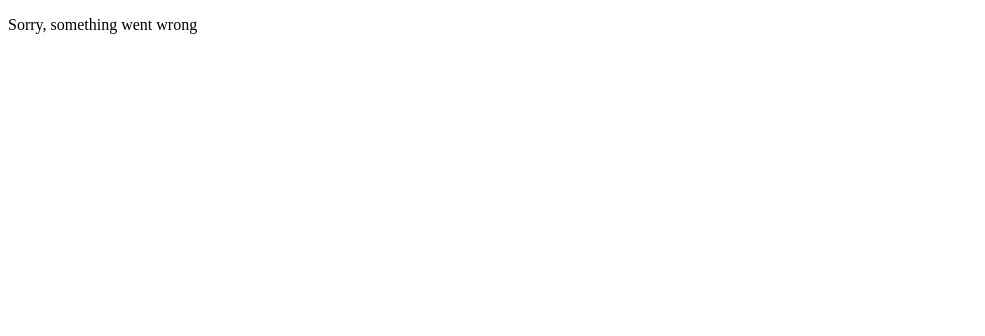
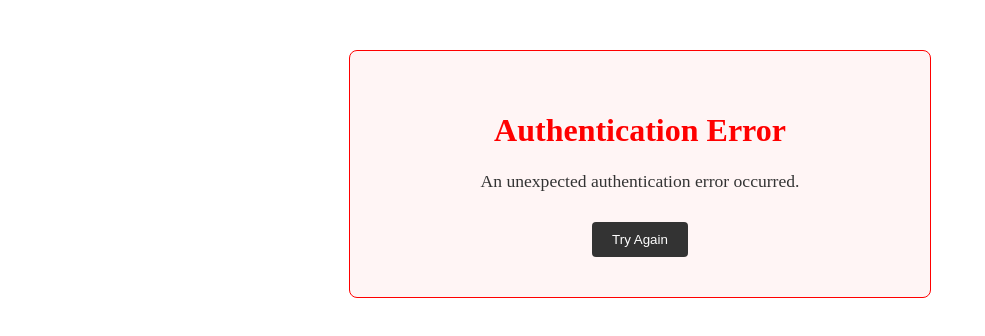
Before and after one commit to jetskiiiiiii/sandbox, a Next.js app: page /error in a window 1280 px wide. Shown: the top 336 px of the page, without its empty margins (0-985 px from the left). Built offline with nearby package versions, Linux system fonts and the light colour scheme.

Commit message:
feat: implement dedicated message and enhanced error pages for auth flow

```diff
--- a/src/app/error/page.tsx
+++ b/src/app/error/page.tsx
@@ -1,5 +1,29 @@
-export default function ErrorPage() {
+// src/app/error/page.tsx
+import Link from 'next/link'
 
-    return <p>Sorry, something went wrong</p>
+export default function ErrorPage({
+  // Next.js automatically passes search parameters as props
+  searchParams,
+}: {
+  searchParams: { message: string }
+}) {
+  // Use the message from the query parameters, or a default one
+  const errorMessage = searchParams.message || 'An unexpected authentication error occurred.'
 
+  return (
+    <div style={{ padding: '40px', maxWidth: '500px', margin: '50px auto', textAlign: 'center', border: '1px solid #f00', backgroundColor: '#fff5f5', borderRadius: '8px' }}>
+      <h1 style={{ color: 'red' }}>Authentication Error</h1>
+
+      <p style={{ fontSize: '1.1em', marginTop: '20px', marginBottom: '30px', color: '#333' }}>
+        {errorMessage}
+      </p>
+
+      {/* Button to return to the login page */}
+      <Link href="/login">
+        <button style={{ padding: '10px 20px', background: '#333', color: 'white', border: 'none', borderRadius: '4px', cursor: 'pointer' }}>
+          Try Again
+        </button>
+      </Link>
+    </div>
+  )
 }
```
Also changed, not shown: src/app/message/page.tsx (added, +21 -0 lines).
